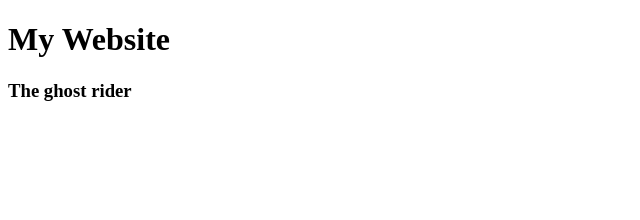
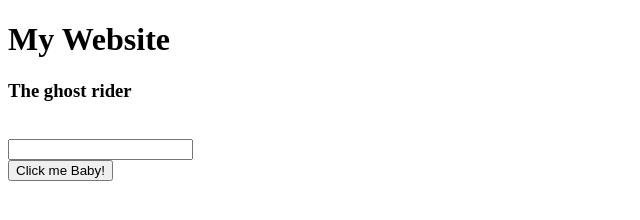
Before and after one commit to SazeebulBashar/my-first-website, a plain HTML site: page index.html in a window 1280 px wide. Shown: the whole page, without its empty margins (0-640 px from the left). Drawn offline with Linux system fonts and the light colour scheme.

Commit message:
Button addd

```diff
--- a/index.html
+++ b/index.html
@@ -9,5 +9,9 @@
 <body>
     <h1>My Website</h1>
     <h3>The ghost rider</h3>
+    <br>
+    <input type="text">
+    <br>
+    <button>Click me Baby!</button>
 </body>
 </html>
```
